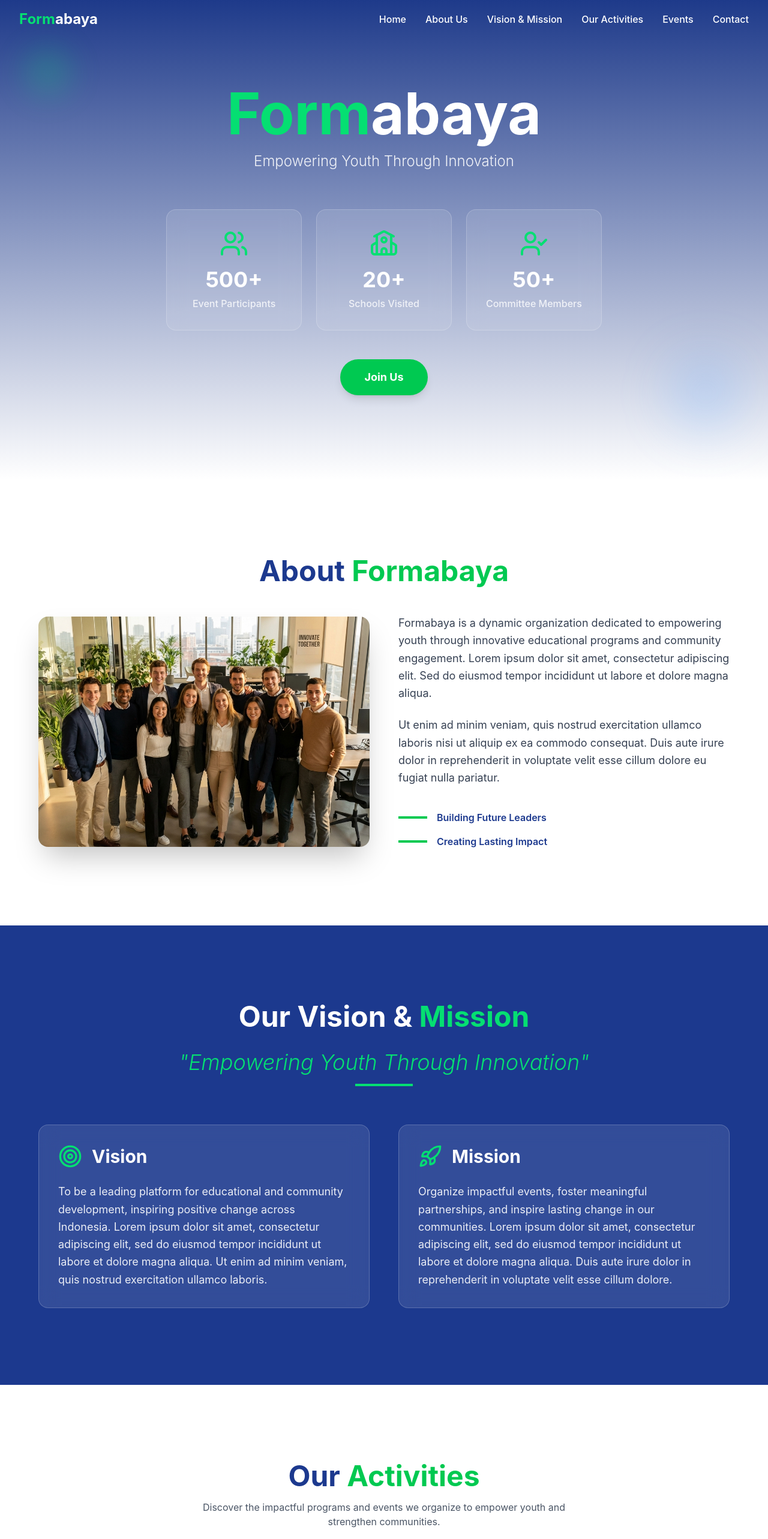
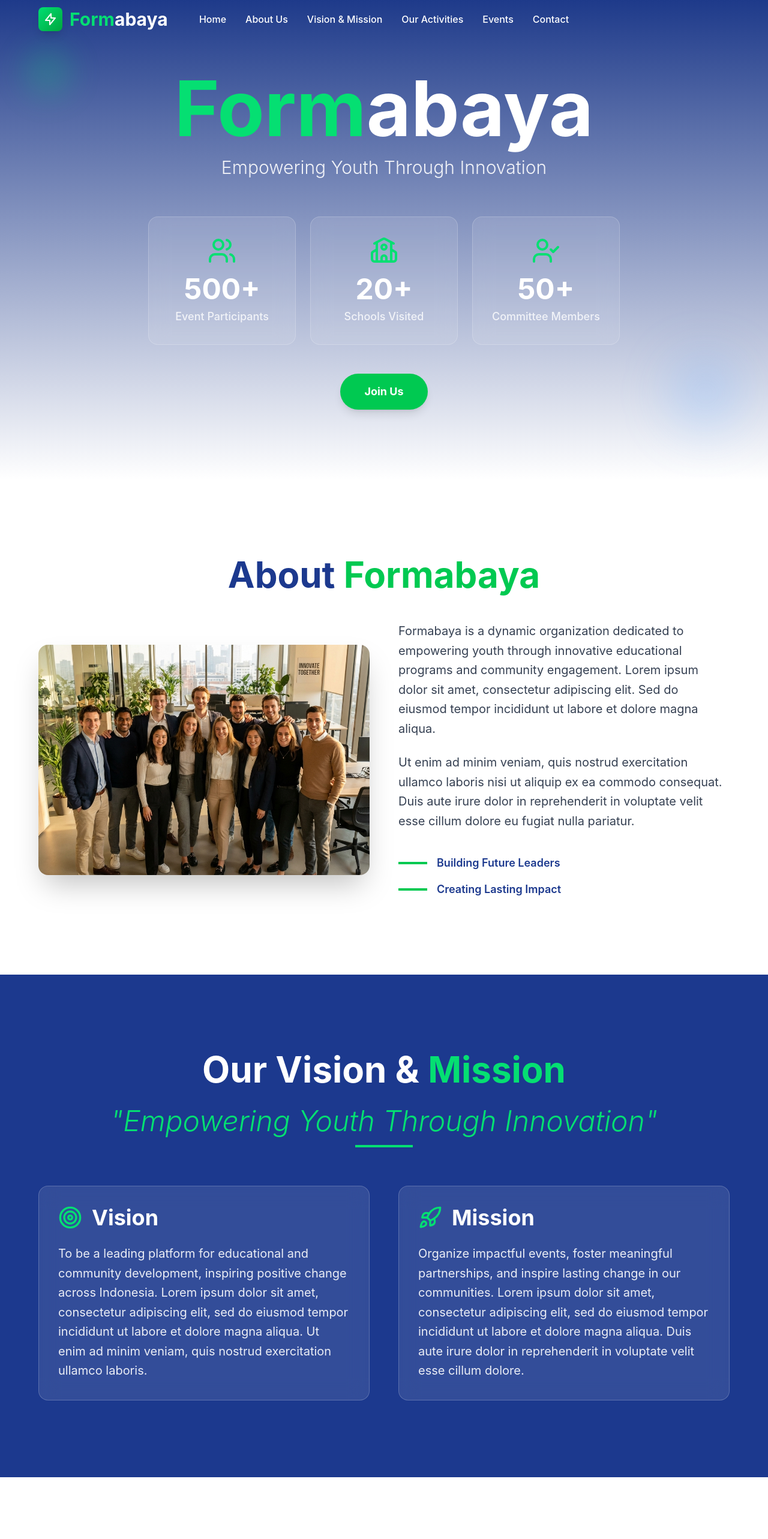
Before and after one commit to hisyamssyr/Formabaya-ITS, a Next.js app: page / in a window 1280 px wide. Shown: the top 2566 px of the page at 60% size. Built offline with nearby package versions, Linux system fonts and the light colour scheme.

Commit message:
add sponsor section

```diff
--- a/app/page.tsx
+++ b/app/page.tsx
@@ -4,6 +4,7 @@ import AboutUs from '@/components/AboutUs';
 import VisionMission from '@/components/VisionMission';
 import Activities from '@/components/Activities';
 import Events from '@/components/Events';
+import Sponsors from '@/components/Sponsors';
 import Footer from '@/components/Footer';
 
 export default function Home() {
@@ -15,6 +16,7 @@ export default function Home() {
       <VisionMission />
       <Activities />
       <Events />
+      <Sponsors />
       <Footer />
     </main>
   );
--- a/components/AboutUs.tsx
+++ b/components/AboutUs.tsx
@@ -17,7 +17,7 @@ export default function AboutUs() {
                     animate={isInView ? { opacity: 1, y: 0 } : { opacity: 0, y: 30 }}
                     transition={{ duration: 0.8 }}
                 >
-                    <h2 className="text-4xl md:text-5xl font-bold text-blue-900 text-center mb-12">
+                    <h2 className="text-5xl md:text-6xl font-bold text-blue-900 text-center mb-12">
                         About <span className="text-green-500">Formabaya</span>
                     </h2>
 
@@ -45,13 +45,13 @@ export default function AboutUs() {
                             transition={{ delay: 0.4, duration: 0.8 }}
                             className="space-y-6"
                         >
-                            <p className="text-lg text-gray-700 leading-relaxed">
+                            <p className="text-xl text-gray-700 leading-relaxed">
                                 Formabaya is a dynamic organization dedicated to empowering youth
                                 through innovative educational programs and community engagement.
                                 Lorem ipsum dolor sit amet, consectetur adipiscing elit. Sed do
                                 eiusmod tempor incididunt ut labore et dolore magna aliqua.
                             </p>
-                            <p className="text-lg text-gray-700 leading-relaxed">
+                            <p className="text-xl text-gray-700 leading-relaxed">
                                 Ut enim ad minim veniam, quis nostrud exercitation ullamco laboris
                                 nisi ut aliquip ex ea commodo consequat. Duis aute irure dolor in
                                 reprehenderit in voluptate velit esse cillum dolore eu fugiat nulla
@@ -60,13 +60,13 @@ export default function AboutUs() {
                             <div className="pt-4">
                                 <div className="flex items-center space-x-4 mb-4">
                                     <div className="w-12 h-1 bg-green-500"></div>
-                                    <span className="text-blue-900 font-semibold">
+                                    <span className="text-lg text-blue-900 font-semibold">
                                         Building Future Leaders
                                     </span>
                                 </div>
                                 <div className="flex items-center space-x-4">
                                     <div className="w-12 h-1 bg-green-500"></div>
-                                    <span className="text-blue-900 font-semibold">
+                                    <span className="text-lg text-blue-900 font-semibold">
                                         Creating Lasting Impact
                                     </span>
                                 </div>
--- a/components/Activities.tsx
+++ b/components/Activities.tsx
@@ -1,3 +1,4 @@
+
 'use client';
 
 import { motion } from 'framer-motion';
@@ -34,6 +35,30 @@ export default function Activities() {
                 'Building stronger teams through collaborative activities. Lorem ipsum dolor sit amet, consectetur adipiscing elit. Excepteur sint occaecat cupidatat non proident, sunt in culpa.',
             image: '/activity-4.png',
         },
+        {
+            title: 'Team Building',
+            description:
+                'Building stronger teams through collaborative activities. Lorem ipsum dolor sit amet, consectetur adipiscing elit. Excepteur sint occaecat cupidatat non proident, sunt in culpa.',
+            image: '/activity-4.png',
+        },
+        {
+            title: 'Team Building',
+            description:
+                'Building stronger teams through collaborative activities. Lorem ipsum dolor sit amet, consectetur adipiscing elit. Excepteur sint occaecat cupidatat non proident, sunt in culpa.',
+            image: '/activity-4.png',
+        },
+        {
+            title: 'Team Building',
+            description:
+                'Building stronger teams through collaborative activities. Lorem ipsum dolor sit amet, consectetur adipiscing elit. Excepteur sint occaecat cupidatat non proident, sunt in culpa.',
+            image: '/activity-4.png',
+        },
+        {
+            title: 'Team Building',
+            description:
+                'Building stronger teams through collaborative activities. Lorem ipsum dolor sit amet, consectetur adipiscing elit. Excepteur sint occaecat cupidatat non proident, sunt in culpa.',
+            image: '/activity-4.png',
+        },
     ];
 
     return (
@@ -44,10 +69,10 @@ export default function Activities() {
                     animate={isInView ? { opacity: 1, y: 0 } : { opacity: 0, y: 30 }}
                     transition={{ duration: 0.8 }}
                 >
-                    <h2 className="text-4xl md:text-5xl font-bold text-blue-900 text-center mb-4">
+                    <h2 className="text-5xl md:text-6xl font-bold text-blue-900 text-center mb-4">
                         Our <span className="text-green-500">Activities</span>
                     </h2>
-                    <p className="text-center text-gray-600 mb-12 max-w-2xl mx-auto">
+                    <p className="text-xl text-center text-gray-600 mb-12 max-w-2xl mx-auto">
                         Discover the impactful programs and events we organize to empower youth
                         and strengthen communities.
                     </p>
@@ -72,10 +97,10 @@ export default function Activities() {
                                     <div className="absolute inset-0 bg-gradient-to-t from-blue-900/80 to-transparent opacity-0 group-hover:opacity-100 transition-opacity duration-300"></div>
                                 </div>
                                 <div className="p-6">
-                                    <h3 className="text-xl font-bold text-blue-900 mb-3 group-hover:text-green-500 transition-colors duration-300">
+                                    <h3 className="text-2xl font-bold text-blue-900 mb-3 group-hover:text-green-500 transition-colors duration-300">
                                         {activity.title}
                                     </h3>
-                                    <p className="text-gray-600 text-sm leading-relaxed">
+                                    <p className="text-gray-600 text-base leading-relaxed">
                                         {activity.description}
                                     </p>
                                 </div>
--- a/components/Hero.tsx
+++ b/components/Hero.tsx
@@ -30,10 +30,10 @@ export default function Hero() {
                     transition={{ duration: 0.8 }}
                     className="mb-8"
                 >
-                    <h1 className="text-6xl md:text-8xl font-bold text-white mb-4">
+                    <h1 className="text-7xl md:text-9xl font-bold text-white mb-4">
                         <span className="text-green-400">Form</span>abaya
                     </h1>
-                    <p className="text-xl md:text-2xl text-white/90 font-light">
+                    <p className="text-2xl md:text-3xl text-white/90 font-light">
                         Empowering Youth Through Innovation
                     </p>
                 </motion.div>
@@ -56,10 +56,10 @@ export default function Hero() {
                                 className="bg-white/10 backdrop-blur-lg rounded-2xl p-8 border border-white/20 hover:bg-white/20 transition-all duration-300 hover:scale-105"
                             >
                                 <Icon className="w-12 h-12 text-green-400 mx-auto mb-4" />
-                                <div className="text-4xl font-bold text-white mb-2">
+                                <div className="text-5xl font-bold text-white mb-2">
                                     {stat.value}
                                 </div>
-                                <div className="text-white/80 font-medium">{stat.label}</div>
+                                <div className="text-lg text-white/80 font-medium">{stat.label}</div>
                             </motion.div>
                         );
                     })}
--- a/components/Navbar.tsx
+++ b/components/Navbar.tsx
@@ -39,22 +39,39 @@ export default function Navbar() {
             className={`fixed top-0 left-0 right-0 z-50 transition-all duration-300 ${scrolled ? 'bg-blue-900 shadow-lg' : 'bg-transparent'
                 }`}
         >
-            <div className="max-w-7xl mx-auto px-4 sm:px-6 lg:px-8">
-                <div className="flex justify-between items-center h-16">
-                    {/* Logo */}
+            <div className="w-full">
+                <div className="flex items-center h-16 relative">
+                    {/* Logo - Left */}
                     <motion.div
                         initial={{ opacity: 0, x: -20 }}
                         animate={{ opacity: 1, x: 0 }}
-                        className="flex items-center cursor-pointer"
+                        className="flex items-center cursor-pointer pl-16 gap-3"
                         onClick={() => scrollToSection('home')}
                     >
-                        <div className="text-2xl font-bold text-white">
+                        {/* Logo Icon */}
+                        <div className="w-10 h-10 bg-gradient-to-br from-green-400 to-green-600 rounded-lg flex items-center justify-center shadow-lg">
+                            <svg
+                                className="w-6 h-6 text-white"
+                                fill="none"
+                                stroke="currentColor"
+                                viewBox="0 0 24 24"
+                            >
+                                <path
+                                    strokeLinecap="round"
+                                    strokeLinejoin="round"
+                                    strokeWidth={2}
+                                    d="M13 10V3L4 14h7v7l9-11h-7z"
+                                />
+                            </svg>
+                        </div>
+                        {/* Logo Text */}
+                        <div className="text-3xl font-bold text-white">
                             <span className="text-green-400">Form</span>abaya
                         </div>
                     </motion.div>
 
-                    {/* Desktop Navigation */}
-                    <div className="hidden md:flex space-x-8">
+                    {/* Desktop Navigation - Center */}
+                    <div className="hidden md:flex absolute left-1/2 transform -translate-x-1/2 space-x-8">
                         {navLinks.map((link, index) => (
                             <motion.button
                                 key={link.id}
--- /dev/null
+++ b/components/Sponsors.tsx
@@ -0,0 +1,108 @@
+'use client';
+
+import { motion } from 'framer-motion';
+import { useInView } from 'framer-motion';
+import { useRef } from 'react';
+
+export default function Sponsors() {
+    const ref = useRef(null);
+    const isInView = useInView(ref, { once: true, margin: '-100px' });
+
+    const sponsors = [
+        { name: 'TechCorp Indonesia', color: 'from-blue-900 to-blue-700' },
+        { name: 'EduVision', color: 'from-green-500 to-green-600' },
+        { name: 'FinanceHub', color: 'from-blue-800 to-green-500' },
+        { name: 'InnovateTech', color: 'from-green-400 to-blue-900' },
+        { name: 'GlobalSolutions', color: 'from-blue-900 to-green-500' },
+        { name: 'FutureLabs', color: 'from-green-500 to-blue-800' },
+    ];
+
+    const mediaPartners = [
+        { name: 'Media Nusantara', color: 'from-blue-900 to-blue-700' },
+        { name: 'Digital News', color: 'from-green-500 to-green-600' },
+        { name: 'Youth Voice', color: 'from-blue-800 to-green-500' },
+        { name: 'Campus Radio', color: 'from-green-400 to-blue-900' },
+        { name: 'Tech Magazine', color: 'from-blue-900 to-green-500' },
+        { name: 'Community TV', color: 'from-green-500 to-blue-800' },
+    ];
+
+    return (
+        <section id="sponsors" className="section-padding bg-gradient-to-b from-blue-900/5 via-white to-white" ref={ref}>
+            <div className="max-w-7xl mx-auto px-4 sm:px-6 lg:px-8">
+                <motion.div
+                    initial={{ opacity: 0, y: 30 }}
+                    animate={isInView ? { opacity: 1, y: 0 } : { opacity: 0, y: 30 }}
+                    transition={{ duration: 0.8 }}
+                >
+                    {/* Sponsors Section */}
+                    <div className="mb-20">
+                        <h2 className="text-5xl md:text-6xl font-bold text-blue-900 text-center mb-4">
+                            Our <span className="text-green-500">Sponsors</span>
+                        </h2>
+                        <p className="text-xl text-center text-gray-600 mb-12 max-w-2xl mx-auto">
+                            Thank you to our amazing sponsors who make our events possible!
+                        </p>
+
+                        <div className="grid grid-cols-2 md:grid-cols-3 lg:grid-cols-6 gap-8">
+                            {sponsors.map((sponsor, index) => (
+                                <motion.div
+                                    key={index}
+                                    initial={{ opacity: 0, scale: 0.8 }}
+                                    animate={isInView ? { opacity: 1, scale: 1 } : { opacity: 0, scale: 0.8 }}
+                                    transition={{ delay: 0.1 + index * 0.1, duration: 0.5 }}
+                                    className="bg-white rounded-xl p-6 shadow-md hover:shadow-xl transition-all duration-300 hover:-translate-y-2 flex items-center justify-center group overflow-hidden relative"
+                                >
+                                    <div className={`absolute inset-0 bg-gradient-to-br ${sponsor.color} opacity-0 group-hover:opacity-10 transition-opacity duration-300`}></div>
+                                    <div className="relative text-center">
+                                        <div className={`w-12 h-12 mx-auto mb-3 rounded-full bg-gradient-to-br ${sponsor.color} flex items-center justify-center`}>
+                                            <span className="text-white font-bold text-xl">
+                                                {sponsor.name.charAt(0)}
+                                            </span>
+                                        </div>
+                                        <p className="text-sm font-semibold text-gray-700 group-hover:text-blue-900 transition-colors duration-300">
+                                            {sponsor.name}
+                                        </p>
+                                    </div>
+                                </motion.div>
+                            ))}
+                        </div>
+                    </div>
+
+                    {/* Media Partners Section */}
+                    <div>
+                        <h2 className="text-5xl md:text-6xl font-bold text-blue-900 text-center mb-4">
+                            Media <span className="text-green-500">Partners</span>
+                        </h2>
+                        <p className="text-xl text-center text-gray-600 mb-12 max-w-2xl mx-auto">
+                            Our trusted media partners helping us spread the word!
+                        </p>
+
+                        <div className="grid grid-cols-2 md:grid-cols-3 lg:grid-cols-6 gap-8">
+                            {mediaPartners.map((partner, index) => (
+                                <motion.div
+                                    key={index}
+                                    initial={{ opacity: 0, scale: 0.8 }}
+                                    animate={isInView ? { opacity: 1, scale: 1 } : { opacity: 0, scale: 0.8 }}
+                                    transition={{ delay: 0.1 + index * 0.1, duration: 0.5 }}
+                                    className="bg-white rounded-xl p-6 shadow-md hover:shadow-xl transition-all duration-300 hover:-translate-y-2 flex items-center justify-center group overflow-hidden relative"
+                                >
+                                    <div className={`absolute inset-0 bg-gradient-to-br ${partner.color} opacity-0 group-hover:opacity-10 transition-opacity duration-300`}></div>
+                                    <div className="relative text-center">
+                                        <div className={`w-12 h-12 mx-auto mb-3 rounded-full bg-gradient-to-br ${partner.color} flex items-center justify-center`}>
+                                            <span className="text-white font-bold text-xl">
+                                                {partner.name.charAt(0)}
+                                            </span>
+                                        </div>
+                                        <p className="text-sm font-semibold text-gray-700 group-hover:text-blue-900 transition-colors duration-300">
+                                            {partner.name}
+                                        </p>
+                                    </div>
+                                </motion.div>
+                            ))}
+                        </div>
+                    </div>
+                </motion.div>
+            </div>
+        </section>
+    );
+}
--- a/components/VisionMission.tsx
+++ b/components/VisionMission.tsx
@@ -21,7 +21,7 @@ export default function VisionMission() {
                     animate={isInView ? { opacity: 1, y: 0 } : { opacity: 0, y: 30 }}
                     transition={{ duration: 0.8 }}
                 >
-                    <h2 className="text-4xl md:text-5xl font-bold text-center mb-8">
+                    <h2 className="text-5xl md:text-6xl font-bold text-center mb-8">
                         Our Vision & <span className="text-green-400">Mission</span>
                     </h2>
 
@@ -32,7 +32,7 @@ export default function VisionMission() {
                         transition={{ delay: 0.2, duration: 0.8 }}
                         className="text-center mb-16"
                     >
-                        <blockquote className="text-2xl md:text-4xl font-light italic text-green-400 mb-4">
+                        <blockquote className="text-3xl md:text-5xl font-light italic text-green-400 mb-4">
                             "Empowering Youth Through Innovation"
                         </blockquote>
                         <div className="w-24 h-1 bg-green-400 mx-auto"></div>
@@ -48,9 +48,9 @@ export default function VisionMission() {
                         >
                             <div className="flex items-center mb-6">
                                 <Target className="w-10 h-10 text-green-400 mr-4" />
-                                <h3 className="text-3xl font-bold">Vision</h3>
+                                <h3 className="text-4xl font-bold">Vision</h3>
                             </div>
-                            <p className="text-lg leading-relaxed text-white/90">
+                            <p className="text-xl leading-relaxed text-white/90">
                                 To be a leading platform for educational and community development,
                                 inspiring positive change across Indonesia. Lorem ipsum dolor sit
                                 amet, consectetur adipiscing elit, sed do eiusmod tempor incididunt
@@ -68,9 +68,9 @@ export default function VisionMission() {
                         >
                             <div className="flex items-center mb-6">
                                 <Rocket className="w-10 h-10 text-green-400 mr-4" />
-                                <h3 className="text-3xl font-bold">Mission</h3>
+                                <h3 className="text-4xl font-bold">Mission</h3>
                             </div>
-                            <p className="text-lg leading-relaxed text-white/90">
+                            <p className="text-xl leading-relaxed text-white/90">
                                 Organize impactful events, foster meaningful partnerships, and
                                 inspire lasting change in our communities. Lorem ipsum dolor sit
                                 amet, consectetur adipiscing elit, sed do eiusmod tempor incididunt
```
Also changed, not shown: components/Events.tsx (+14 -14 lines).
